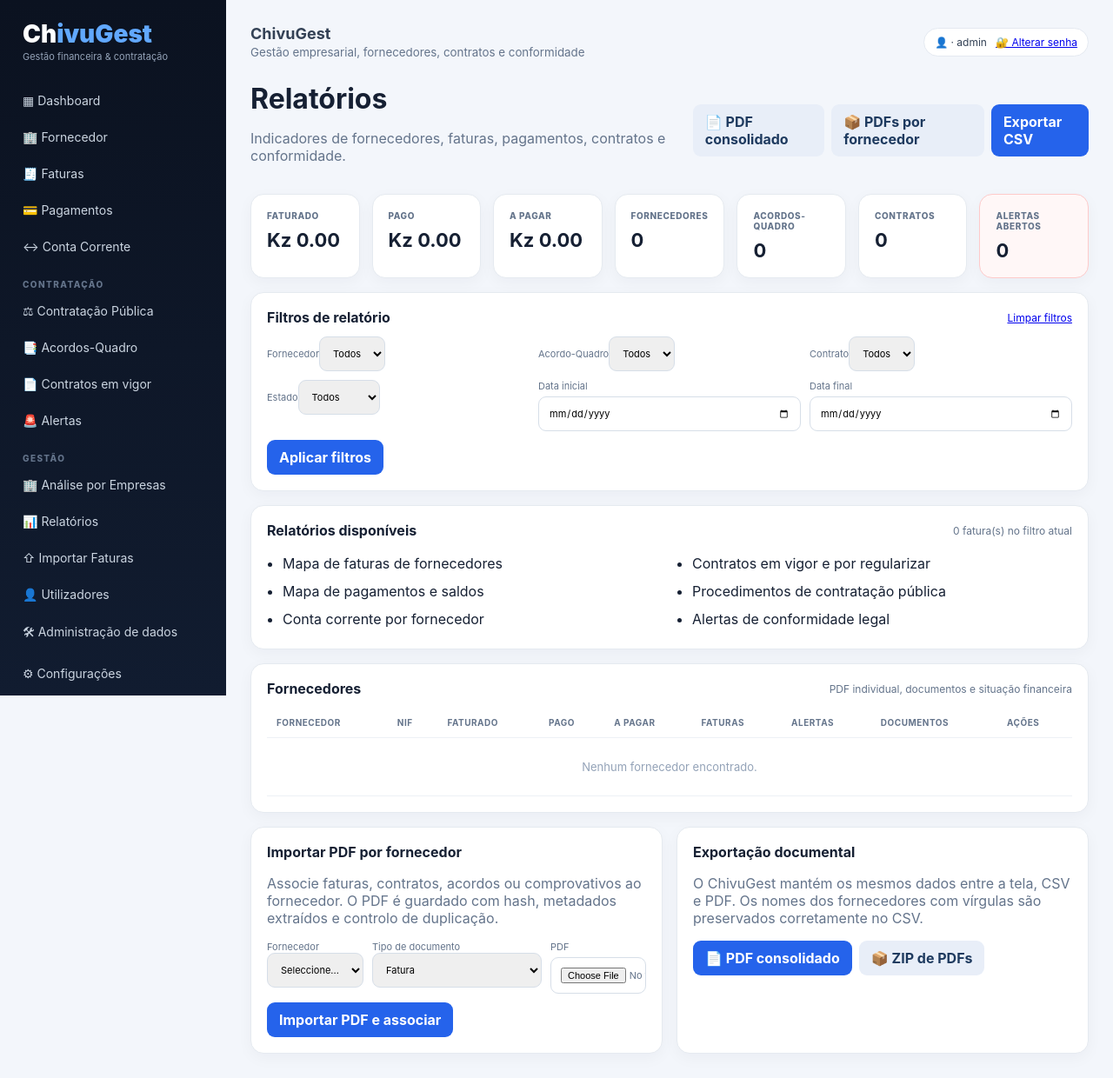
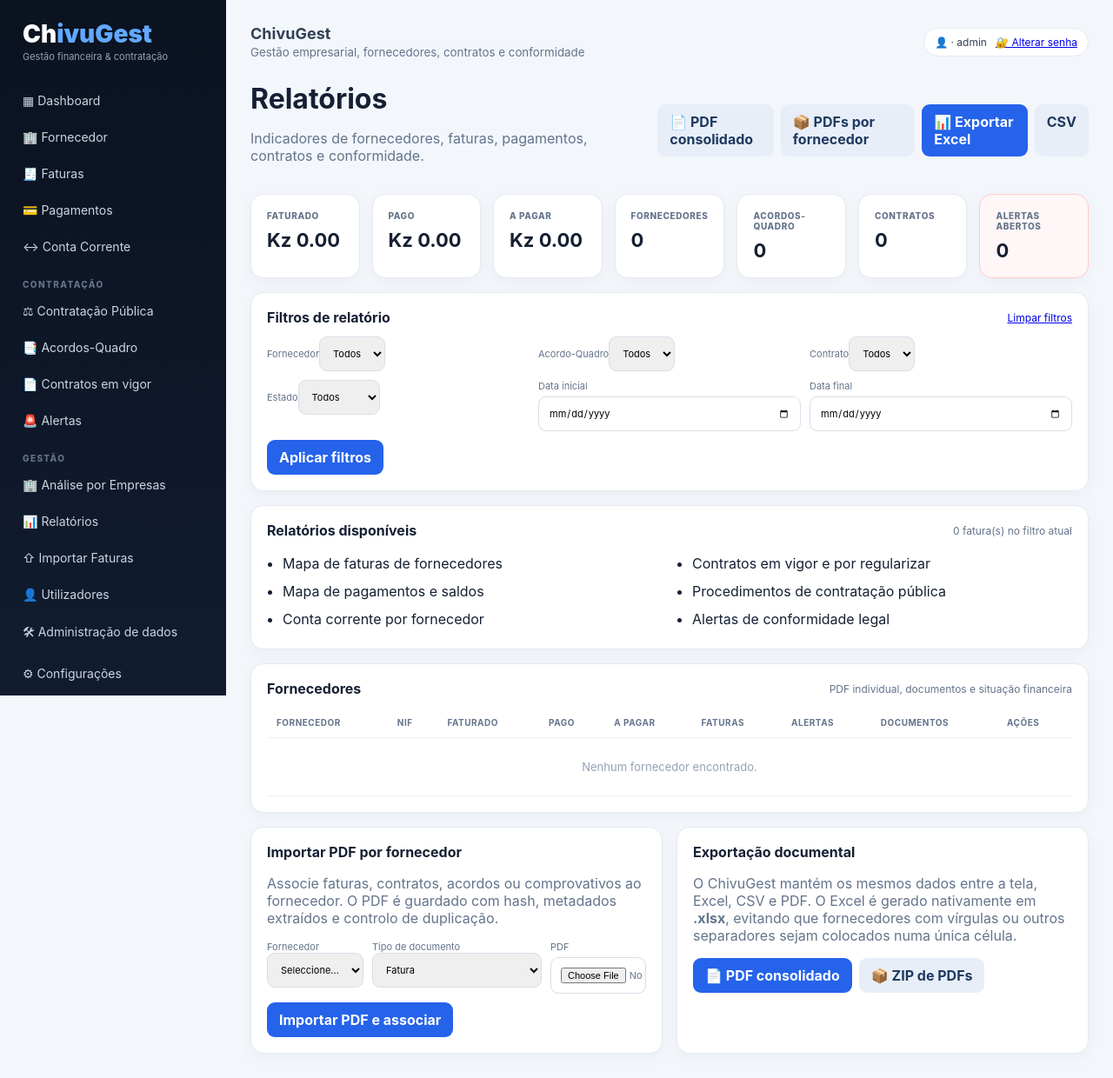
Before and after one commit to Jose-chivucuvuco/ChivuGest, a Flask app: page /reports in a window 1280 px wide. Shown: the whole page at 87% size. Run offline with Flask 3, Linux system fonts and the light colour scheme; the visitor is signed in with stand-in values (Sample User, id 1); data comes from the database, SQL or seed files in the repository; data that the repository does not hold is empty; some libraries are stand-ins or nearby versions.

Commit message:
Add files via upload
ChivuGest_RELATORIOS_MELHORIAS_2026-10-02_CORRIGIDO (1)

```diff
--- a/app.py
+++ b/app.py
@@ -1826,18 +1826,71 @@ def reports():
                            status=status, start_date=request.args.get("start_date", ""), end_date=request.args.get("end_date", ""),
                            frameworks=frameworks, contracts_list=contracts, suppliers_list=suppliers)
 
+def _report_export_rows(supplier_id=None, status="Todos", framework_id=None, contract_id=None, start_date=None, end_date=None):
+    rows=_report_invoice_rows(supplier_id,status,framework_id,contract_id,start_date,end_date)
+    data=[]
+    for i in rows:
+        total=money(i.total); paid=money(i.paid); saldo=max(total-paid,0.0)
+        data.append([
+            i.supplier.name if i.supplier else "",
+            i.supplier.nif if i.supplier else "",
+            i.framework_agreement.code if i.framework_agreement else (i.contract.framework_agreement.code if i.contract and i.contract.framework_agreement else ""),
+            i.contract.number if i.contract else "",
+            i.number or "",
+            i.issue_date.isoformat() if i.issue_date else "",
+            i.due_date.isoformat() if i.due_date else "",
+            total, paid, saldo, i.status or ""
+        ])
+    return rows, data
+
 @app.route("/reports/export")
 @login_required
 def report_export():
     supplier_id=request.args.get("supplier_id", type=int); status=request.args.get("status", "Todos")
     framework_id=request.args.get("framework_id", type=int); contract_id=request.args.get("contract_id", type=int)
     start_date=parse_date(request.args.get("start_date"), None); end_date=parse_date(request.args.get("end_date"), None)
-    rows=_report_invoice_rows(supplier_id,status,framework_id,contract_id,start_date,end_date)
-    out=io.StringIO(newline=""); w=csv.writer(out, quoting=csv.QUOTE_MINIMAL)
+    _, data=_report_export_rows(supplier_id,status,framework_id,contract_id,start_date,end_date)
+    # Excel em Angola/Portugal normalmente interpreta ';' como separador CSV.
+    # Mantemos UTF-8 com BOM, aspas e ponto decimal para evitar que todo o registo
+    # seja colocado numa única célula quando aberto diretamente no Excel.
+    out=io.StringIO(newline="")
+    w=csv.writer(out, delimiter=";", quotechar='"', quoting=csv.QUOTE_MINIMAL, lineterminator="\r\n")
     w.writerow(["Fornecedor","NIF","Acordo-Quadro","Contrato","Fatura","Data","Vencimento","Total","Pago","Saldo","Estado"])
-    for i in rows:
-        w.writerow([i.supplier.name,i.supplier.nif or "",i.framework_agreement.code if i.framework_agreement else (i.contract.framework_agreement.code if i.contract and i.contract.framework_agreement else ""),i.contract.number if i.contract else "",i.number,i.issue_date.isoformat() if i.issue_date else "",i.due_date.isoformat() if i.due_date else "",f"{money(i.total):.2f}",f"{money(i.paid):.2f}",f"{max(money(i.total)-money(i.paid),0):.2f}",i.status])
-    return Response("\ufeff"+out.getvalue(),mimetype="text/csv",headers={"Content-Disposition":"attachment; filename=chivugest_relatorio_fornecedores.csv"})
+    for r in data:
+        w.writerow([*r[:7], f"{r[7]:.2f}", f"{r[8]:.2f}", f"{r[9]:.2f}", r[10]])
+    return Response("\ufeff"+out.getvalue(),mimetype="text/csv; charset=utf-8",headers={"Content-Disposition":"attachment; filename=chivugest_relatorio_fornecedores.csv"})
+
+@app.route("/reports/export.xlsx")
+@login_required
+def report_export_xlsx():
+    supplier_id=request.args.get("supplier_id", type=int); status=request.args.get("status", "Todos")
+    framework_id=request.args.get("framework_id", type=int); contract_id=request.args.get("contract_id", type=int)
+    start_date=parse_date(request.args.get("start_date"), None); end_date=parse_date(request.args.get("end_date"), None)
+    _, data=_report_export_rows(supplier_id,status,framework_id,contract_id,start_date,end_date)
+    from openpyxl import Workbook
+    from openpyxl.styles import Font, PatternFill, Alignment, Border, Side
+    from openpyxl.utils import get_column_letter
+    wb=Workbook(); ws=wb.active; ws.title="Relatório"
+    headers=["Fornecedor","NIF","Acordo-Quadro","Contrato","Fatura","Data","Vencimento","Total","Pago","Saldo","Estado"]
+    ws.append(headers)
+    for r in data:
+        ws.append(r[:7]+[r[7],r[8],r[9],r[10]])
+    header_fill=PatternFill("solid", fgColor="17365D")
+    header_font=Font(color="FFFFFF", bold=True)
+    thin=Side(style="thin", color="D9E2F3")
+    for cell in ws[1]:
+        cell.fill=header_fill; cell.font=header_font; cell.alignment=Alignment(horizontal="center", vertical="center")
+        cell.border=Border(bottom=thin)
+    for row in ws.iter_rows(min_row=2, min_col=8, max_col=10):
+        for cell in row:
+            cell.number_format='#,##0.00'
+    for col in range(1,12):
+        max_len=max([len(str(ws.cell(row=r,column=col).value or "")) for r in range(1,ws.max_row+1)] or [10])
+        ws.column_dimensions[get_column_letter(col)].width=min(max(max_len+2,12),45)
+    ws.freeze_panes="A2"; ws.auto_filter.ref=ws.dimensions
+    ws.sheet_view.showGridLines=False
+    buf=io.BytesIO(); wb.save(buf); buf.seek(0)
+    return send_file(buf,mimetype="application/vnd.openxmlformats-officedocument.spreadsheetml.sheet",as_attachment=True,download_name="ChivuGest_Relatorio_Fornecedores.xlsx")
 
 @app.route("/reports/supplier/<int:supplier_id>/pdf")
 @login_required
--- a/templates/reports.html
+++ b/templates/reports.html
@@ -5,7 +5,8 @@
   <div class="actions">
     <a class="btn secondary" href="{{ url_for('reports_pdf') }}">📄 PDF consolidado</a>
     <a class="btn secondary" href="{{ url_for('suppliers_report_zip', supplier_id=supplier_id or '') }}">📦 PDFs por fornecedor</a>
-    <a class="btn" href="{{ url_for('report_export', supplier_id=supplier_id or '', framework_id=framework_id or '', contract_id=contract_id or '', status=status, start_date=start_date, end_date=end_date) }}">Exportar CSV</a>
+    <a class="btn" href="{{ url_for('report_export_xlsx', supplier_id=supplier_id or '', framework_id=framework_id or '', contract_id=contract_id or '', status=status, start_date=start_date, end_date=end_date) }}">📊 Exportar Excel</a>
+    <a class="btn secondary" href="{{ url_for('report_export', supplier_id=supplier_id or '', framework_id=framework_id or '', contract_id=contract_id or '', status=status, start_date=start_date, end_date=end_date) }}">CSV</a>
   </div>
 </div>
 
@@ -70,7 +71,7 @@
   </div>
   <div class="panel">
     <h2>Exportação documental</h2>
-    <p class="muted">O ChivuGest mantém os mesmos dados entre a tela, CSV e PDF. Os nomes dos fornecedores com vírgulas são preservados corretamente no CSV.</p>
+    <p class="muted">O ChivuGest mantém os mesmos dados entre a tela, Excel, CSV e PDF. O Excel é gerado nativamente em <b>.xlsx</b>, evitando que fornecedores com vírgulas ou outros separadores sejam colocados numa única célula.</p>
     <div class="actions"><a class="btn" href="{{ url_for('reports_pdf') }}">📄 PDF consolidado</a><a class="btn secondary" href="{{ url_for('suppliers_report_zip') }}">📦 ZIP de PDFs</a></div>
   </div>
 </div>
```
